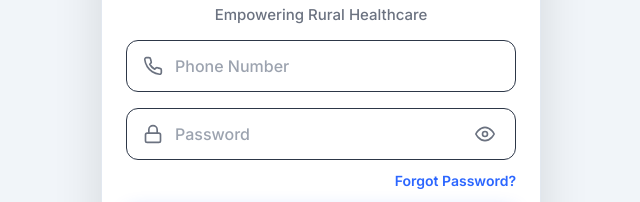
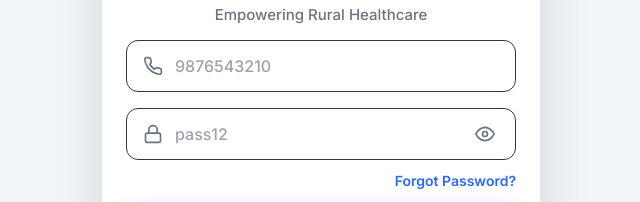
Before and after one commit to iam-TAHiR/Sakhi_for_asha, a plain HTML site: page public/index.html in a window 1280 px wide. Shown: the part 389-591 px from the top of the page, 319-959 px from the left. Drawn offline with Linux system fonts and the light colour scheme; no server answers.

Commit message:
Update index.html

```diff
--- a/public/index.html
+++ b/public/index.html
@@ -237,7 +237,7 @@
                   <path d="M22 16.92v3a2 2 0 0 1-2.18 2 19.79 19.79 0 0 1-8.63-3.07 19.5 19.5 0 0 1-6-6 19.79 19.79 0 0 1-3.07-8.67A2 2 0 0 1 4.11 2h3a2 2 0 0 1 2 1.72 12.84 12.84 0 0 0 .7 2.81 2 2 0 0 1-.45 2.11L8.09 9.91a16 16 0 0 0 6 6l1.27-1.27a2 2 0 0 1 2.11-.45 12.84 12.84 0 0 0 2.81.7A2 2 0 0 1 22 16.92z"/>
                 </svg>
               </span>
-              <input type="tel" id="loginPhone" class="auth-input" placeholder="Phone Number" required>
+              <input type="tel" id="loginPhone" class="auth-input" placeholder="9876543210" required>
             </div>
 
             <!-- Password Input -->
@@ -248,7 +248,7 @@
                   <path d="M7 11V7a5 5 0 0 1 10 0v4"/>
                 </svg>
               </span>
-              <input type="password" id="loginPassword" class="auth-input" placeholder="Password" required>
+              <input type="password" id="loginPassword" class="auth-input" placeholder="pass12" required>
               <button type="button" class="btn-toggle-eye" onclick="sakhiApp.togglePasswordVisibility('loginPassword', this)">
                 <svg width="20" height="20" viewBox="0 0 24 24" fill="none" stroke="#6B7280" stroke-width="2" stroke-linecap="round" stroke-linejoin="round">
                   <path d="M1 12s4-8 11-8 11 8 11 8-4 8-11 8-11-8-11-8z"/>
```
